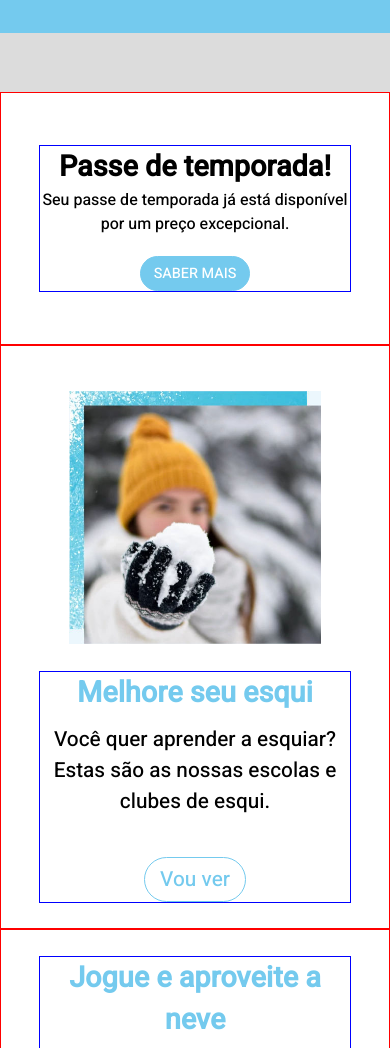
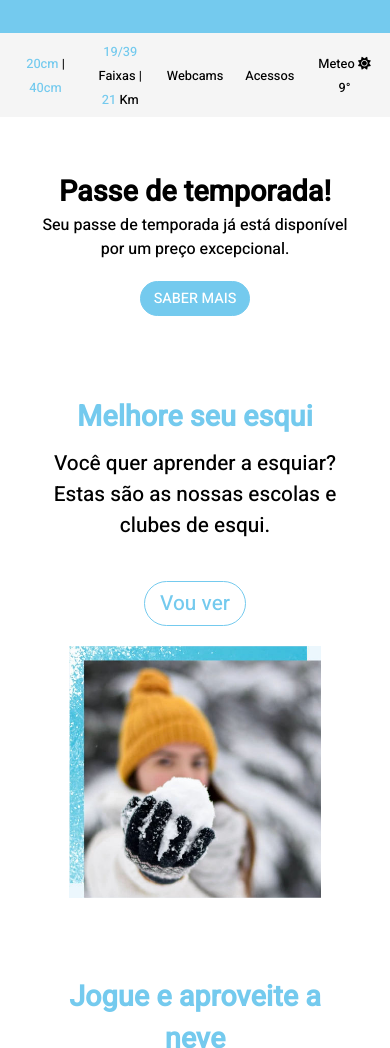
Before and after one commit to elitostajunior/site-estacao-ski, a plain HTML site: page index.html in a window 390 px wide. Shown: the part 828-1876 px from the top of the page. Drawn offline with Linux system fonts and the light colour scheme.

Commit message:
conclusão responsividade da página

```diff
--- a/index.html
+++ b/index.html
@@ -52,7 +52,13 @@
                 <p>Neve bem perto de você</p>
             </div>
         </div>
-        <div class="info-bar"></div>
+        <div class="info-bar-container">
+            <div><a href="#"><span>20cm</span> | <span>40cm</span></a></div>
+            <div><a href="#"><span>19/39</span> Faixas | <span>21</span> Km</a></div>
+            <div><a href="#">Webcams</a></div>
+            <div><a href="#">Acessos</a></div>
+            <div><a href="#">Meteo <i class="fa-solid fa-sun fa-1xl"></i> 9°</a></div>
+        </div>
         <section class="articles">
             <article>
                 <div class="article-text large">
@@ -61,7 +67,7 @@
                     <button id="blue-button"><a href="#">SABER MAIS</a></button>
                 </div>
             </article>
-            <article>
+            <article class="responsive-col-reverse">
                 <div class="article-photo margin-right">
                     <img src="img/NEU.jpeg" alt="garota segurando bola de neve">
                 </div>
@@ -71,7 +77,7 @@
                     <button><a href="#">Vou ver</a></button>
                 </div>
             </article>
-            <article>
+            <article class="responsive-col">
                 <div class="article-text">
                     <h2>Jogue e aproveite a neve</h2>
                     <p>Oferecemos-lhe um mundo de atividades na montanha. Tubbies, trenós, raquetes de neve, parque de aventura e muito mais. Descubra!</p>
@@ -81,7 +87,7 @@
                     <img src="img/IMATGE_tubbie.jpeg" alt="pessoas descendo no tubbie">
                 </div>
             </article>
-            <article>
+            <article class="responsive-col-reverse">
                 <div class="article-photo margin-right">
                     <img src="img/IMATGE_lloguer.jpeg" alt="pranchas de ski">
                 </div>
@@ -91,7 +97,7 @@
                     <button><a href="#">Vou ver</a></button>
                 </div>
             </article>
-            <article id="article-end">
+            <article class="responsive-col" id="article-end">
                 <div class="article-text large">
                     <h2 style="color: black;">Escolas</h2>
                     <p>Você quer aprender a esquiar? Estas são as nossas escolas e clubes de esqui.</p>
--- a/style.css
+++ b/style.css
@@ -124,9 +124,28 @@ main {
     font-size: 1.6rem;
 }
 
-.info-bar {
-    background-color: #dcdcdc;
+.info-bar-container {
+    background-color: #f5f5f5;
     height: 7vh;
+    display: flex;
+    justify-content: space-around;
+    flex-wrap: nowrap;
+    align-items: center;
+}
+
+.info-bar-container div {
+    width: 15vw;
+    text-align: center;
+}
+
+.info-bar-container div a {
+    text-decoration: none;
+    color: black;
+    font-size: 1.1rem;
+}
+
+.info-bar-container div a span, .info-bar-container div a:hover {
+    color: #74caee;
 }
 
 .articles {
@@ -134,7 +153,6 @@ main {
 }
 
 .articles article {
-    border: 1px solid red;
     padding-top: 3vh;
     padding-bottom: 3vh;
     min-height: 30vh;
@@ -195,7 +213,6 @@ main {
 
 .article-text {
     text-align: center;
-    border: 1px solid blue;
     max-width: 25vw;
 }
 
@@ -235,7 +252,6 @@ main {
     background-image: url("img/ImatgeFons_XXSS.jpeg");
     background-repeat: no-repeat;
     background-size: cover;
-    border: 1px solid green;
     height: 75vh;
     padding-top: 12vh;
     text-align: center;
@@ -287,6 +303,7 @@ footer {
     .language {
         flex-direction: column;
         align-items: flex-end;
+        padding-right: 1vw;
     }
 
     .cover {
@@ -307,10 +324,31 @@ footer {
         text-align: center;
     }
 
+    .info-bar-container {
+        margin: auto;
+        min-height: 10vh;
+        justify-content: space-evenly;
+    }
+
+    .info-bar-container div {
+        min-width: 12vw;
+    }
+
+    .info-bar-container div a {
+        font-size: 0.8rem;
+    }
+
     .articles article, #article-end {
         display: flex;
+        align-items: center;
+    }
+
+    .responsive-col {
         flex-direction: column;
-        align-items: center;
+    }
+
+    .responsive-col-reverse {
+        flex-direction: column-reverse;
     }
 
     .article-text {
@@ -341,6 +379,19 @@ footer {
         display: block;
         margin: auto;
         padding-top: 5vh;
-        height: 35vh;
+        height: 30vh;
+    }
+
+    .social-media-bar h2 {
+        font-size: 1.8rem;
+    }
+
+    .social-medias img {
+        width: 45px;
+    }
+
+    #margin-icons {
+        margin-left: 8vw;
+        margin-right: 8vw;
     }
 }
```
